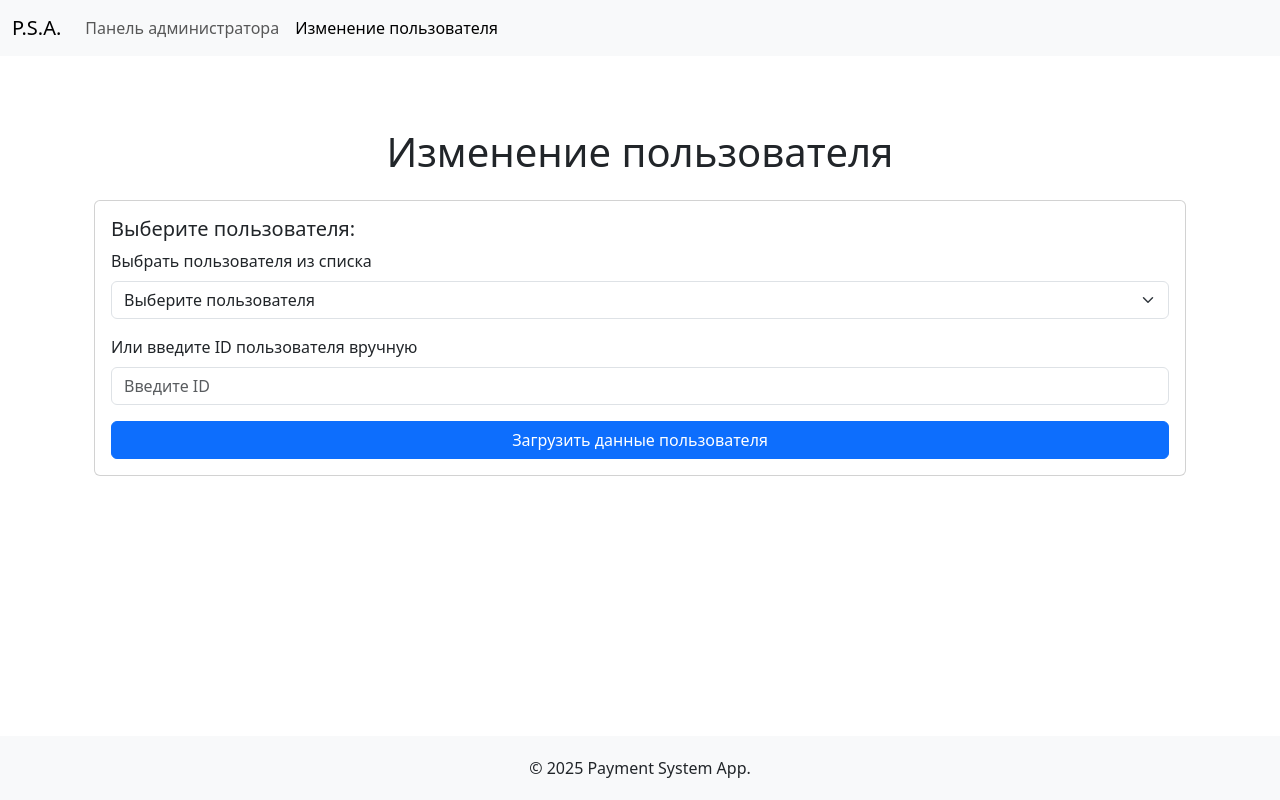
After one commit to 0101Programmer/payment-system-app, a Python web app: template app/templates/admin/user_crud/update.html in a window 1280 px wide. The commit adds this page. Run offline with Jinja, Linux system fonts and the light colour scheme; the template is opened without the code that fills it: most values are stand-ins (such as "Sample title", 1, 10 or a date in 2020).

Commit message:
Добавлена возможность изменить данные пользователя

```diff
--- a/app/routes/__init__.py
+++ b/app/routes/__init__.py
@@ -7,6 +7,7 @@ from .web.admin.reg_rout import web_admin_reg_bp
 from .web.admin.user_crud.create import web_admin_create_user_bp
 from .web.admin.user_crud.delete import web_admin_delete_user_bp
 from .web.admin.user_crud.read import web_admin_get_users_bp
+from .web.admin.user_crud.update import web_admin_update_user_bp
 from .web.common.home_rout import web_home_bp
 
 
@@ -21,3 +22,4 @@ def setup_web(app: Sanic):
     app.blueprint(web_admin_create_user_bp)
     app.blueprint(web_admin_get_users_bp)
     app.blueprint(web_admin_delete_user_bp)
+    app.blueprint(web_admin_update_user_bp)
--- a/app/templates/admin/admin_panel.html
+++ b/app/templates/admin/admin_panel.html
@@ -60,7 +60,7 @@
             <ul class="dropdown-menu" aria-labelledby="userActionsDropdown">
                 <li><a class="dropdown-item" href="/web_admin/get_all_users">Список пользователей</a></li>
                 <li><a class="dropdown-item" href="/web_admin/create_user">Создать пользователя</a></li>
-                <li><a class="dropdown-item" href="/web_admin/edit_user">Редактировать пользователя</a></li>
+                <li><a class="dropdown-item" href="/web_admin/update_user">Редактировать пользователя</a></li>
                 <li><a class="dropdown-item text-danger" href="/web_admin/delete_user">Удалить пользователя</a></li>
             </ul>
         </div>
--- /dev/null
+++ b/app/templates/admin/user_crud/update.html
@@ -0,0 +1,92 @@
+{% extends "base.html" %}
+
+{% block title %} {{ title }} {% endblock %}
+
+{% block navbar %}
+<li class="nav-item">
+    <a class="nav-link" href="/web_admin/admin_panel">Панель администратора</a>
+</li>
+<li class="nav-item">
+    <a class="nav-link active" href="#">Изменение пользователя</a>
+</li>
+{% endblock %}
+
+{% block content %}
+<div class="container mt-5">
+    <h1 class="text-center mb-4">Изменение пользователя</h1>
+
+    <!-- Сообщения об ошибках -->
+    {% if error %}
+    <div class="alert alert-danger alert-dismissible fade show" role="alert">
+        {{ error }}
+        <button type="button" class="btn-close" data-bs-dismiss="alert" aria-label="Close"></button>
+    </div>
+    {% endif %}
+
+    <!-- Сообщения об успехе -->
+    {% if success %}
+    <div class="alert alert-success alert-dismissible fade show" role="alert">
+        {{ success }}
+        <button type="button" class="btn-close" data-bs-dismiss="alert" aria-label="Close"></button>
+    </div>
+    {% endif %}
+
+    <div class="card">
+        <div class="card-body">
+            <form action="/web_admin/update_user" method="POST">
+                <h5>Выберите пользователя:</h5>
+
+                <!-- Выпадающий список -->
+                <div class="mb-3">
+                    <label for="user_id_select" class="form-label">Выбрать пользователя из списка</label>
+                    <select class="form-select" id="user_id_select" name="user_id_select">
+                        <option value="" selected disabled>Выберите пользователя</option>
+                        {% for user in users %}
+                        <option value="{{ user.id }}">{{ user.full_name }} (ID: {{ user.id }})</option>
+                        {% endfor %}
+                    </select>
+                </div>
+
+                <!-- Или ввод ID -->
+                <div class="mb-3">
+                    <label for="user_id_input" class="form-label">Или введите ID пользователя вручную</label>
+                    <input type="number" class="form-control" id="user_id_input" name="user_id_input" placeholder="Введите ID">
+                </div>
+
+                <!-- Кнопка отправки -->
+                <button type="submit" class="btn btn-primary w-100">Загрузить данные пользователя</button>
+            </form>
+
+            <!-- Форма для редактирования -->
+            {% if user %}
+            <hr>
+            <h5>Редактирование данных пользователя</h5>
+            <form action="/web_admin/update_user" method="POST">
+                <input type="hidden" name="user_id" value="{{ user.id }}">
+
+                <!-- Email -->
+                <div class="mb-3">
+                    <label for="email" class="form-label">Email</label>
+                    <input type="email" class="form-control" id="email" name="email" value="{{ user.email }}" required>
+                </div>
+
+                <!-- Полное имя -->
+                <div class="mb-3">
+                    <label for="full_name" class="form-label">Полное имя</label>
+                    <input type="text" class="form-control" id="full_name" name="full_name" value="{{ user.full_name }}" required>
+                </div>
+
+                <!-- Пароль -->
+                <div class="mb-3">
+                    <label for="password" class="form-label">Новый пароль</label>
+                    <input type="password" class="form-control" id="password" name="password" value="{{ user.password }}" required>
+                </div>
+
+                <!-- Кнопка отправки -->
+                <button type="submit" class="btn btn-success w-100">Сохранить изменения</button>
+            </form>
+            {% endif %}
+        </div>
+    </div>
+</div>
+{% endblock %}
```
Also changed, not shown: app/routes/web/admin/user_crud/update.py (+86 -0 lines).
